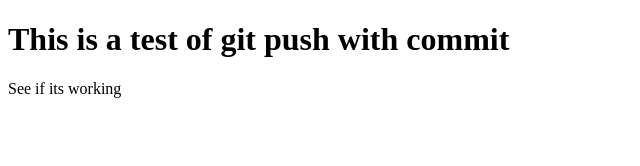
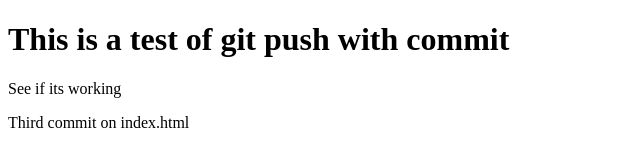
Before and after one commit to SakshatJoshi/DemoRepo, a plain HTML site: page index.html in a window 1280 px wide. Shown: the whole page, without its empty margins (0-640 px from the left). Drawn offline with Linux system fonts and the light colour scheme.

Commit message:
third commit on index.html

```diff
--- a/index.html
+++ b/index.html
@@ -8,5 +8,6 @@
 <body>
     <h1>This is a test of git push with commit</h1>
     <p>See if its working</p>
+    <p>Third commit on index.html</p>
 </body>
 </html>
```
